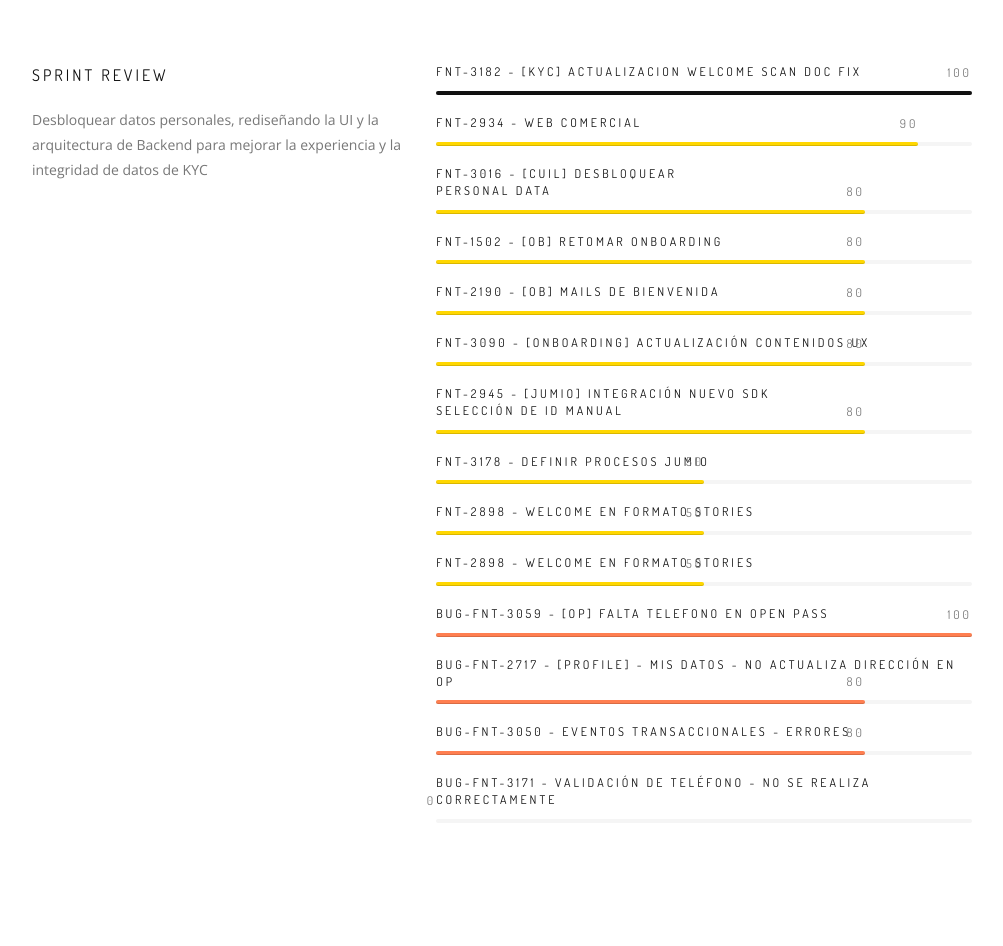
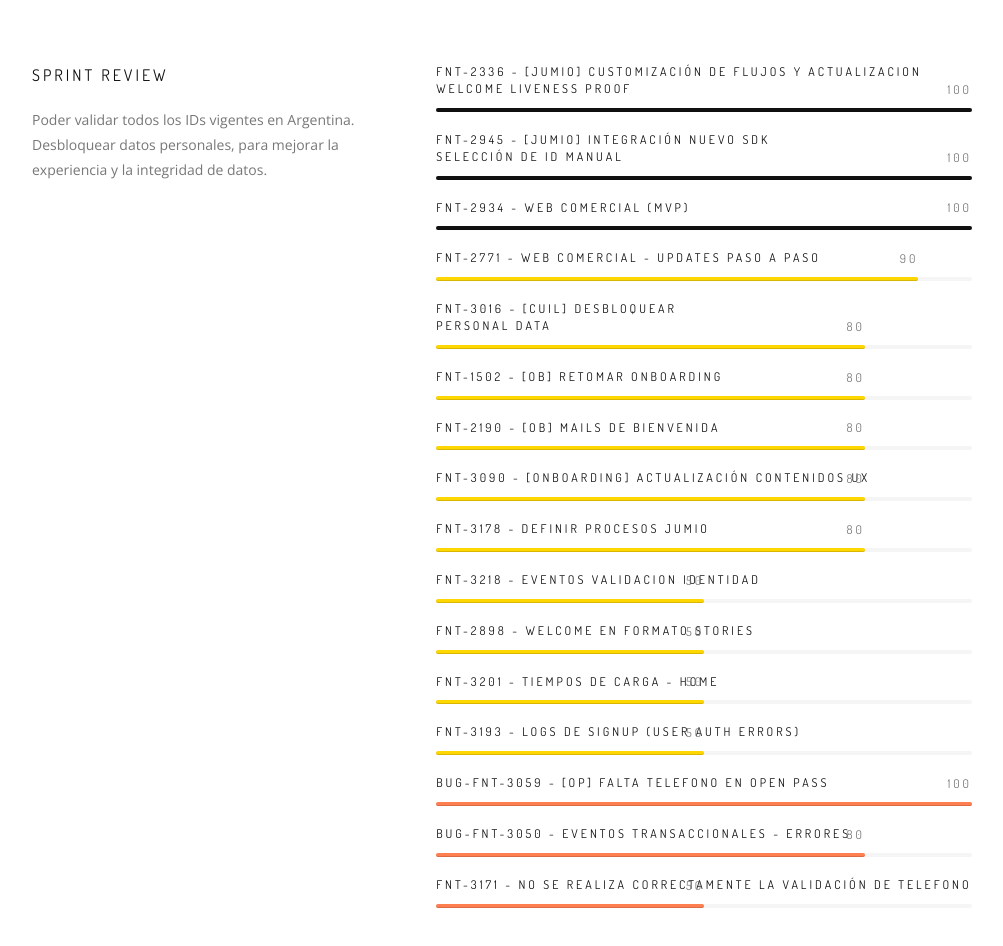
Before and after one commit to jorgeloviedo/ck, a website: page public/about.html in a window 1280 px wide. Shown: the part 640-1586 px from the top of the page, without its empty margins (138-1141 px from the left). Drawn offline with nearby package versions, Linux system fonts and the light colour scheme; some packages are replaced by stand-ins of ours.

Commit message:
cambios review 13 sept v1

```diff
--- a/public/about.html
+++ b/public/about.html
@@ -77,12 +77,12 @@
                 <div class="col-sm-5">
                     <h4 class="font-alt m-t-0 m-b-20">Sprint Review</h4>
 
-                        <div>Desbloquear datos personales, rediseñando la UI y la arquitectura de Backend para mejorar la experiencia y la integridad de datos de KYC</div>
+                        <div>Poder validar todos los IDs vigentes en Argentina. Desbloquear datos personales, para mejorar la experiencia y la integridad de datos.</div>
 
                 </div>
                 <div class="col-sm-7">
 
-                    <h6 class="progress-title font-alt">FNT-3182 - [kyc] Actualizacion Welcome Scan Doc fix</h6>
+                    <h6 class="progress-title font-alt">FNT-2336 - [jumio] Customización de flujos y actualizacion Welcome Liveness Proof</h6>
                     <div class="progress">
                         <div class="progress-bar pb-dark" aria-valuenow="100" role="progressbar" aria-valuemin="0"
                              aria-valuemax="100">
@@ -90,7 +90,24 @@
                         </div>
                     </div>
 
-                    <h6 class="progress-title font-alt">FNT-2934 - Web Comercial</h6>
+                    <h6 class="progress-title font-alt">FNT-2945 - [jumio] Integración nuevo SDK </br>Selección de ID manual</h6>
+                    <div class="progress">
+                        <div class="progress-bar pb-dark" aria-valuenow="100" role="progressbar" aria-valuemin="0"
+                             aria-valuemax="100">
+                            <span class="font-alt"></span>
+                        </div>
+                    </div>
+
+
+                    <h6 class="progress-title font-alt">FNT-2934 - Web Comercial (mvp)</h6>
+                    <div class="progress">
+                        <div class="progress-bar pb-dark" aria-valuenow="100" role="progressbar" aria-valuemin="0"
+                             aria-valuemax="100">
+                            <span class="font-alt"></span>
+                        </div>
+                    </div>
+
+                    <h6 class="progress-title font-alt">FNT-2771 - Web Comercial - Updates paso a paso </h6>
                     <div class="progress">
                         <div class="progress-bar pb-orange" aria-valuenow="90" role="progressbar" aria-valuemin="0"
                              aria-valuemax="100">
@@ -131,7 +148,8 @@
                     </div>
 
 
-                    <h6 class="progress-title font-alt">FNT-2945 - [jumio] Integración nuevo SDK </br>Selección de ID manual</h6>
+
+                    <h6 class="progress-title font-alt">FNT-3178 - Definir procesos Jumio</h6>
                     <div class="progress">
                         <div class="progress-bar pb-orange" aria-valuenow="80" role="progressbar" aria-valuemin="0"
                              aria-valuemax="100">
@@ -139,7 +157,7 @@
                         </div>
                     </div>
 
-                    <h6 class="progress-title font-alt">FNT-3178 - Definir procesos Jumio</h6>
+                    <h6 class="progress-title font-alt">FNT-3218 - Eventos validacion identidad</h6>
                     <div class="progress">
                         <div class="progress-bar pb-orange" aria-valuenow="50" role="progressbar" aria-valuemin="0"
                              aria-valuemax="100">
@@ -155,13 +173,23 @@
                         </div>
                     </div>
 
-                    <h6 class="progress-title font-alt">FNT-2898 - Welcome en formato Stories</h6>
+                    <h6 class="progress-title font-alt">FNT-3201 - Tiempos de Carga - Home</h6>
                     <div class="progress">
                         <div class="progress-bar pb-orange" aria-valuenow="50" role="progressbar" aria-valuemin="0"
                              aria-valuemax="100">
                             <span class="font-alt"></span>
                         </div>
                     </div>
+
+                    <h6 class="progress-title font-alt">FNT-3193 - Logs de signup (user auth errors)</h6>
+                    <div class="progress">
+                        <div class="progress-bar pb-orange" aria-valuenow="50" role="progressbar" aria-valuemin="0"
+                             aria-valuemax="100">
+                            <span class="font-alt"></span>
+                        </div>
+                    </div>
+
+
 
                     <h6 class="progress-title font-alt">BUG-FNT-3059 - [OP] Falta telefono en Open Pass</h6>
                     <div class="progress">
@@ -172,16 +200,6 @@
                     </div>
 
 
-
-
-                    <h6 class="progress-title font-alt">BUG-FNT-2717 - [profile] - Mis Datos - No actualiza dirección en OP</h6>
-                    <div class="progress">
-                        <div class="progress-bar pb-bug" aria-valuenow="80" role="progressbar" aria-valuemin="0"
-                             aria-valuemax="100">
-                            <span class="font-alt"></span>
-                        </div>
-                    </div>
-
                     <h6 class="progress-title font-alt">BUG-FNT-3050 - Eventos transaccionales - Errores</h6>
                     <div class="progress">
                         <div class="progress-bar pb-bug" aria-valuenow="80" role="progressbar" aria-valuemin="0"
@@ -190,13 +208,15 @@
                         </div>
                     </div>
 
-                    <h6 class="progress-title font-alt">BUG-FNT-3171 - Validación de teléfono - No se realiza correctamente</br></h6>
+                    <h6 class="progress-title font-alt">FNT-3171 - No se realiza correctamente la validación de telefono</h6>
                     <div class="progress">
-                        <div class="progress-bar pb-bug" aria-valuenow="0" role="progressbar" aria-valuemin="0"
-                             aria-valuemax="80">
+                        <div class="progress-bar pb-bug" aria-valuenow="50" role="progressbar" aria-valuemin="0"
+                             aria-valuemax="100">
                             <span class="font-alt"></span>
                         </div>
                     </div>
+
+
                 </div>
             </div>
         </div>
```
